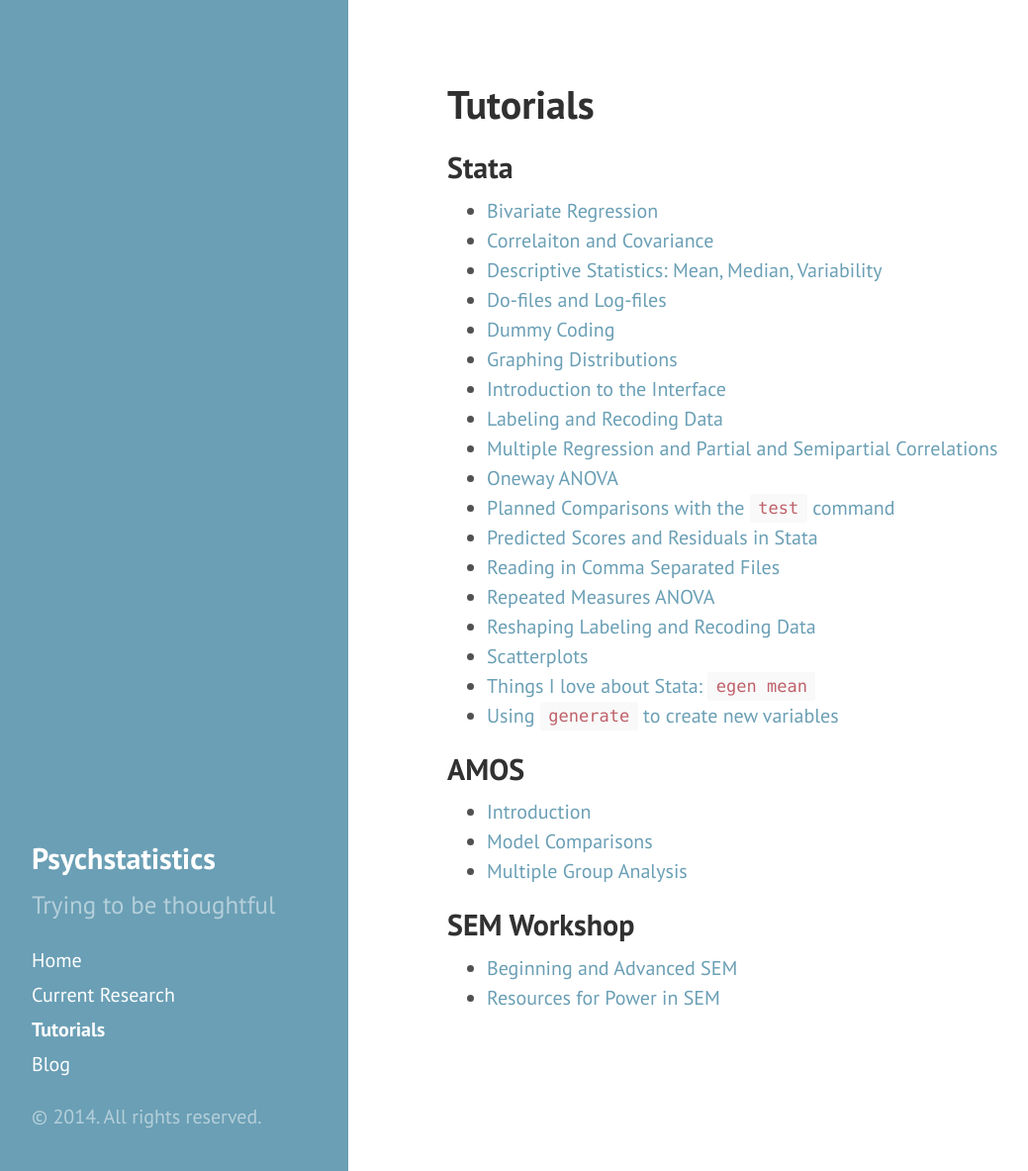
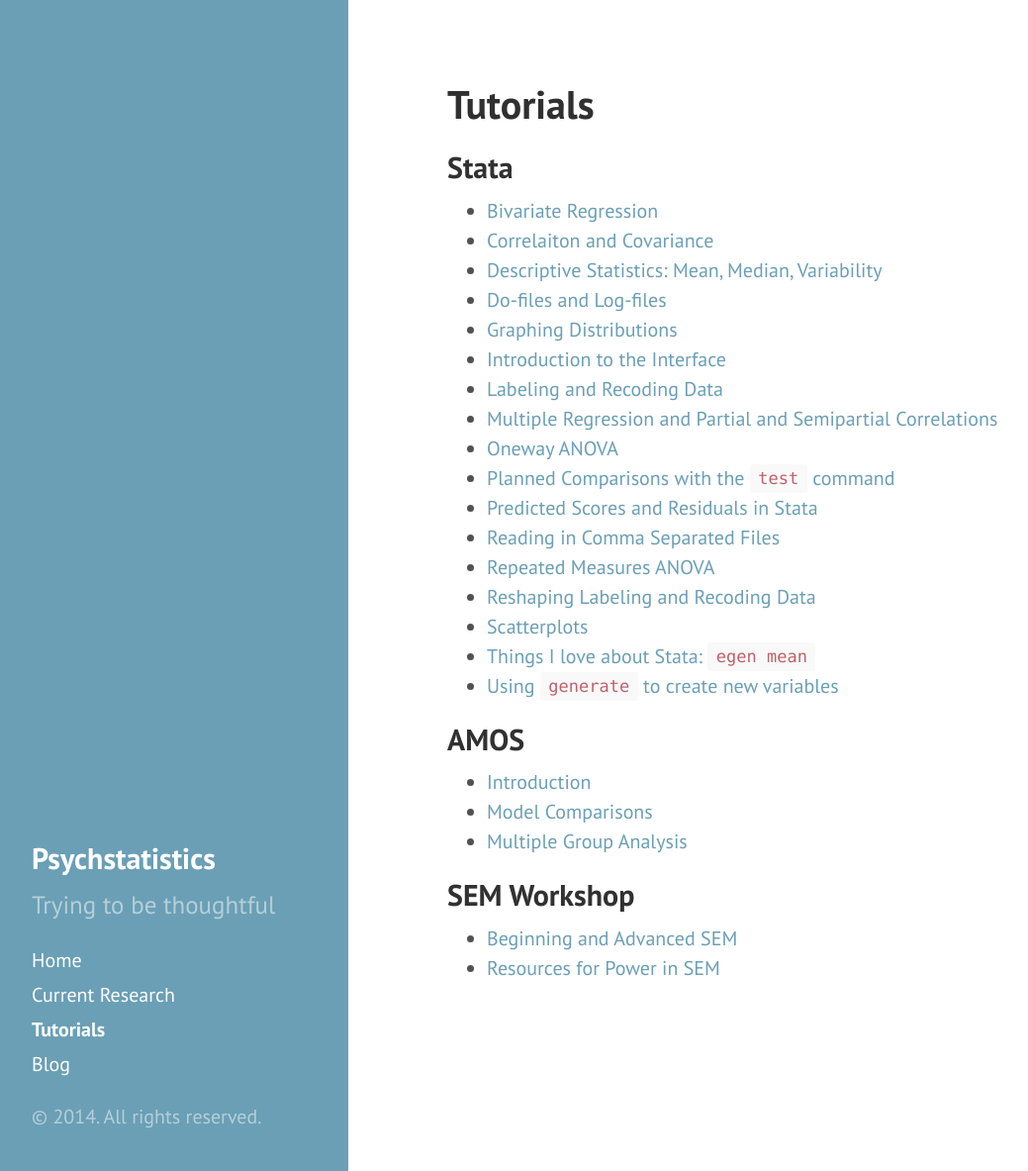
Before and after one commit to psychstatistics/psychstatistics.github.io, a Jekyll site: the page built from tutorials.md, in a window 1280 px wide and 1183 px high. Shown: the whole window at 99% size, without its empty margins (8-1047 px from the left). Built offline with Jekyll 4.4.1, drawn with Linux system fonts in a browser that asks for light colours.

Commit message:
see if this does it...

```diff
--- a/tutorials.md
+++ b/tutorials.md
@@ -9,7 +9,6 @@
 * [Correlaiton and Covariance]({% post_url 2011-04-21-stata-correlation-and-covariance %})
 * [Descriptive Statistics: Mean, Median, Variability]({% post_url 2011-05-30-stata-descriptive-statistics-mean-median-variability %})
 * [Do-files and Log-files]({% post_url 2011-08-18-stata-do-file-log-files %})
-* [Dummy Coding]({% post_url 2011-10-05-stata-dummy-coding %})
 * [Graphing Distributions]({% post_url 2010-11-24-stata-graphing-distributions %})
 * [Introduction to the Interface]({% post_url 2011-04-26-stata-introduction-to-the-interface %})
 * [Labeling and Recoding Data]({% post_url 2011-08-29-stata-labeling-recoding-data %})
```
Also changed, not shown: 3 other files.
